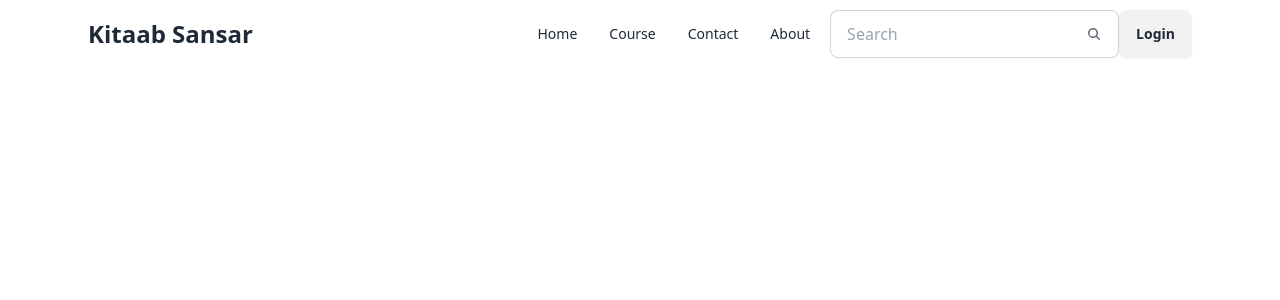
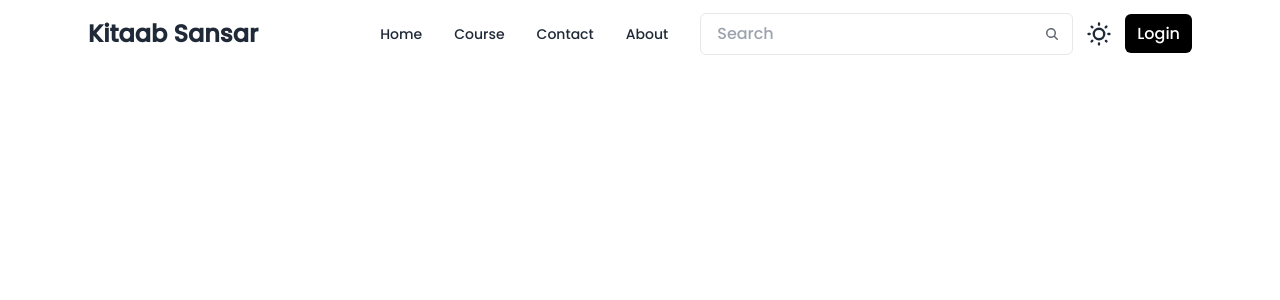
Before and after one commit to Biraj-Thapa/Book-Store, a React (Vite) app in the folder Frontend/: page / in a window 1280 px wide. Shown: the top 300 px of the page. Built offline with nearby package versions, Linux system fonts and the light colour scheme.

Commit message:
navBar completed

```diff
--- a/Frontend/src/components/Navbar.jsx
+++ b/Frontend/src/components/Navbar.jsx
@@ -49,13 +49,17 @@
             Kitaab Sansar
           </a>
         </div>
-        <div className="navbar-end">
+        <div className="navbar-end space-x-3">
           <div className="navbar-center hidden lg:flex">
             <ul className="menu menu-horizontal px-1">{navItems}</ul>
           </div>
-          <div>
-            <label className="input input-bordered flex items-center gap-2">
-              <input type="text" className="grow" placeholder="Search" />
+          <div className="hidden md:block">
+          <label className=" px-3 py-2 border rounded-md flex items-center gap-2">
+                <input
+                  type="text"
+                  className="grow outline-none rounded-md px-1 dark:bg-slate-900 dark:text-white"
+                  placeholder="Search"
+                />
                 <svg
                   xmlns="http://www.w3.org/2000/svg"
                   viewBox="0 0 16 16"
@@ -70,8 +74,37 @@
                 </svg>
               </label>
           </div>
+          <label className="swap swap-rotate">
+              {/* this hidden checkbox controls the state */}
+              <input
+                type="checkbox"
+                className="theme-controller"
+                value="synthwave"
+              />
+
+              {/* sun icon */}
+              <svg
+                className="swap-off fill-current w-7 h-7"
+                xmlns="http://www.w3.org/2000/svg"
+                viewBox="0 0 24 24"
+                onClick={() => setTheme(theme === "dark" ? "light" : "dark")}
+              >
+                <path d="M5.64,17l-.71.71a1,1,0,0,0,0,1.41,1,1,0,0,0,1.41,0l.71-.71A1,1,0,0,0,5.64,17ZM5,12a1,1,0,0,0-1-1H3a1,1,0,0,0,0,2H4A1,1,0,0,0,5,12Zm7-7a1,1,0,0,0,1-1V3a1,1,0,0,0-2,0V4A1,1,0,0,0,12,5ZM5.64,7.05a1,1,0,0,0,.7.29,1,1,0,0,0,.71-.29,1,1,0,0,0,0-1.41l-.71-.71A1,1,0,0,0,4.93,6.34Zm12,.29a1,1,0,0,0,.7-.29l.71-.71a1,1,0,1,0-1.41-1.41L17,5.64a1,1,0,0,0,0,1.41A1,1,0,0,0,17.66,7.34ZM21,11H20a1,1,0,0,0,0,2h1a1,1,0,0,0,0-2Zm-9,8a1,1,0,0,0-1,1v1a1,1,0,0,0,2,0V20A1,1,0,0,0,12,19ZM18.36,17A1,1,0,0,0,17,18.36l.71.71a1,1,0,0,0,1.41,0,1,1,0,0,0,0-1.41ZM12,6.5A5.5,5.5,0,1,0,17.5,12,5.51,5.51,0,0,0,12,6.5Zm0,9A3.5,3.5,0,1,1,15.5,12,3.5,3.5,0,0,1,12,15.5Z" />
+              </svg>
+
+              {/* moon icon */}
+              <svg
+                className="swap-on fill-current w-7 h-7"
+                xmlns="http://www.w3.org/2000/svg"
+                viewBox="0 0 24 24"
+                onClick={() => setTheme(theme === "light" ? "dark" : "light")}
+              >
+                <path d="M21.64,13a1,1,0,0,0-1.05-.14,8.05,8.05,0,0,1-3.37.73A8.15,8.15,0,0,1,9.08,5.49a8.59,8.59,0,0,1,.25-2A1,1,0,0,0,8,2.36,10.14,10.14,0,1,0,22,14.05,1,1,0,0,0,21.64,13Zm-9.5,6.69A8.14,8.14,0,0,1,7.08,5.22v.27A10.15,10.15,0,0,0,17.22,15.63a9.79,9.79,0,0,0,2.1-.22A8.11,8.11,0,0,1,12.14,19.73Z" />
+              </svg>
+            </label>
+
           <div>
-            <a className="btn">Login</a>
+            <a className="bg-black text-white px-3 py-2 rounded-md hover:bg-slate-800 duration-300">Login</a>
           </div>
         </div>
       </div>
--- a/Frontend/src/index.css
+++ b/Frontend/src/index.css
@@ -1,3 +1,8 @@
+@import url("https://fonts.googleapis.com/css2?family=Fredoka:wght@300..700&family=Poppins:wght@500&display=swap");
 @tailwind base;
 @tailwind components;
 @tailwind utilities;
+
+body{
+  font-family: "Poppins", sans-serif;
+}
```
Lines whose indentation alone changed are shown as unchanged.
